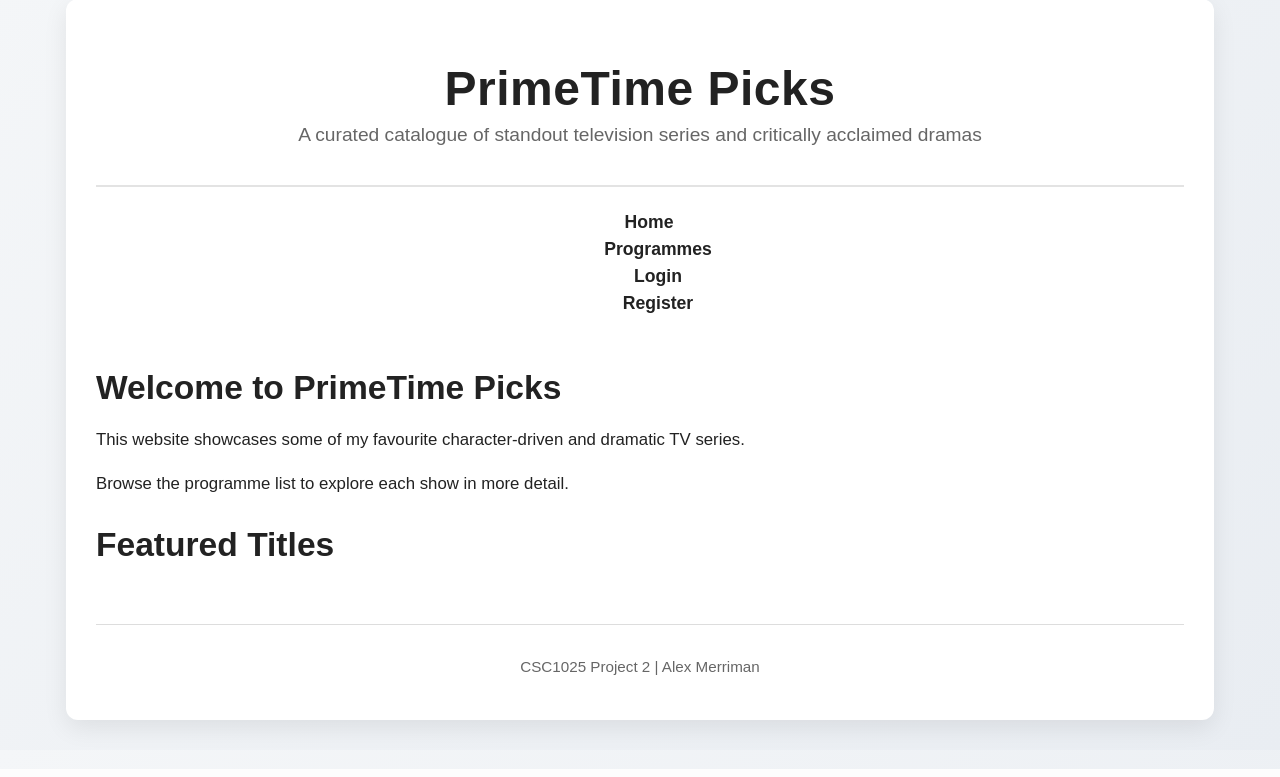
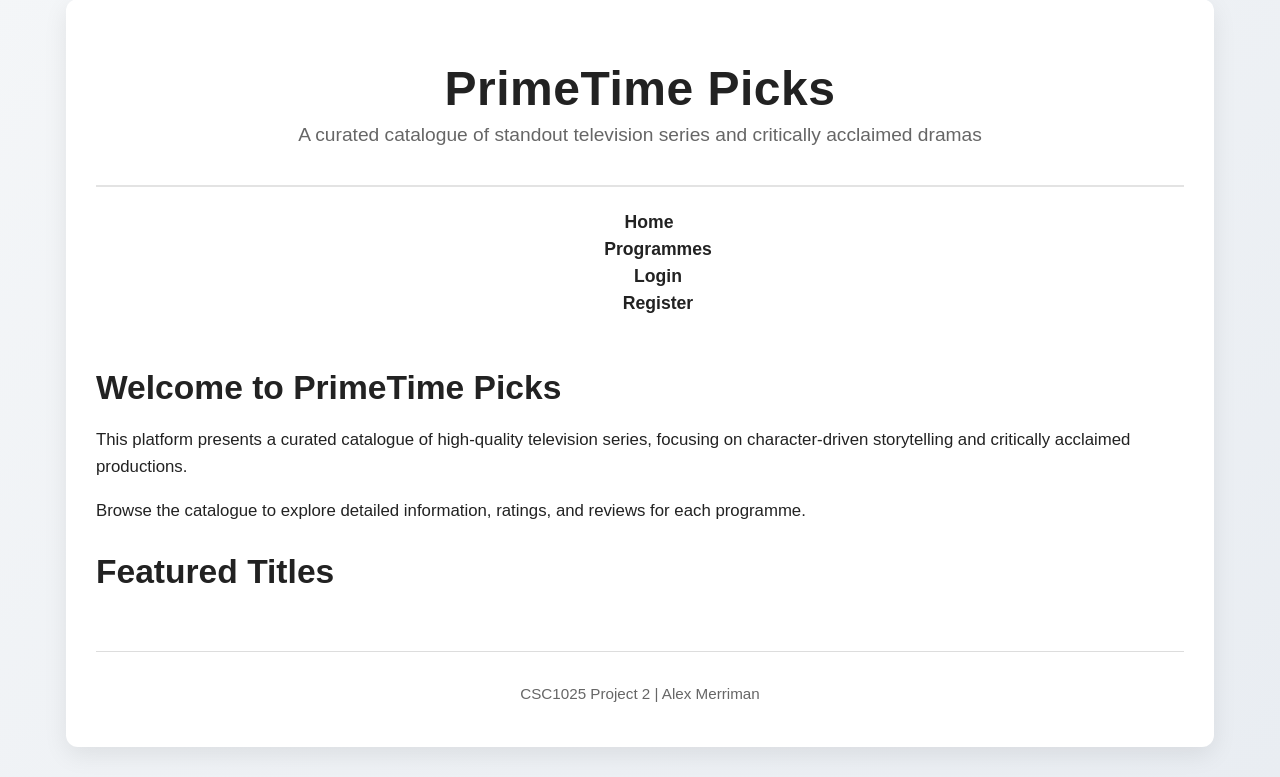
Before and after one commit to alexmerriman/primetime-picks, a Django app: page / in a window 1280 px wide. Shown: the part 31-808 px from the top of the page. Run offline with Django 5.2, Linux system fonts and the light colour scheme; data that the repository does not hold is empty.

```diff
--- a/pages/templates/pages/home.html
+++ b/pages/templates/pages/home.html
@@ -8,8 +8,8 @@ Home
 
 <h2>Welcome to PrimeTime Picks</h2>
 
-<p>This website showcases some of my favourite character-driven and dramatic TV series.</p>
-<p>Browse the programme list to explore each show in more detail.</p>
+<p>This platform presents a curated catalogue of high-quality television series, focusing on character-driven storytelling and critically acclaimed productions.</p>
+<p>Browse the catalogue to explore detailed information, ratings, and reviews for each programme.</p>
 
 <h2>Featured Titles</h2>
 
```
